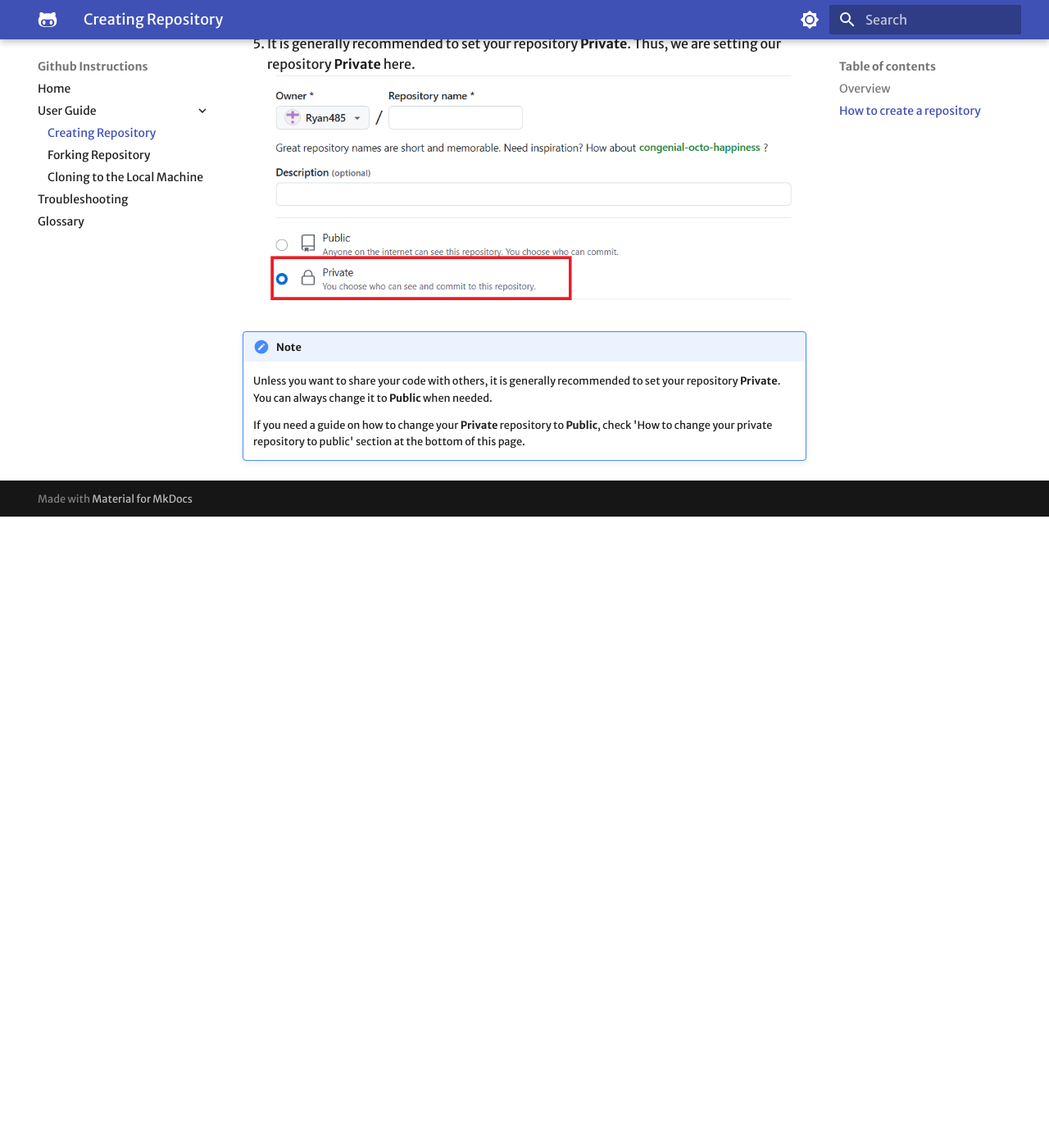
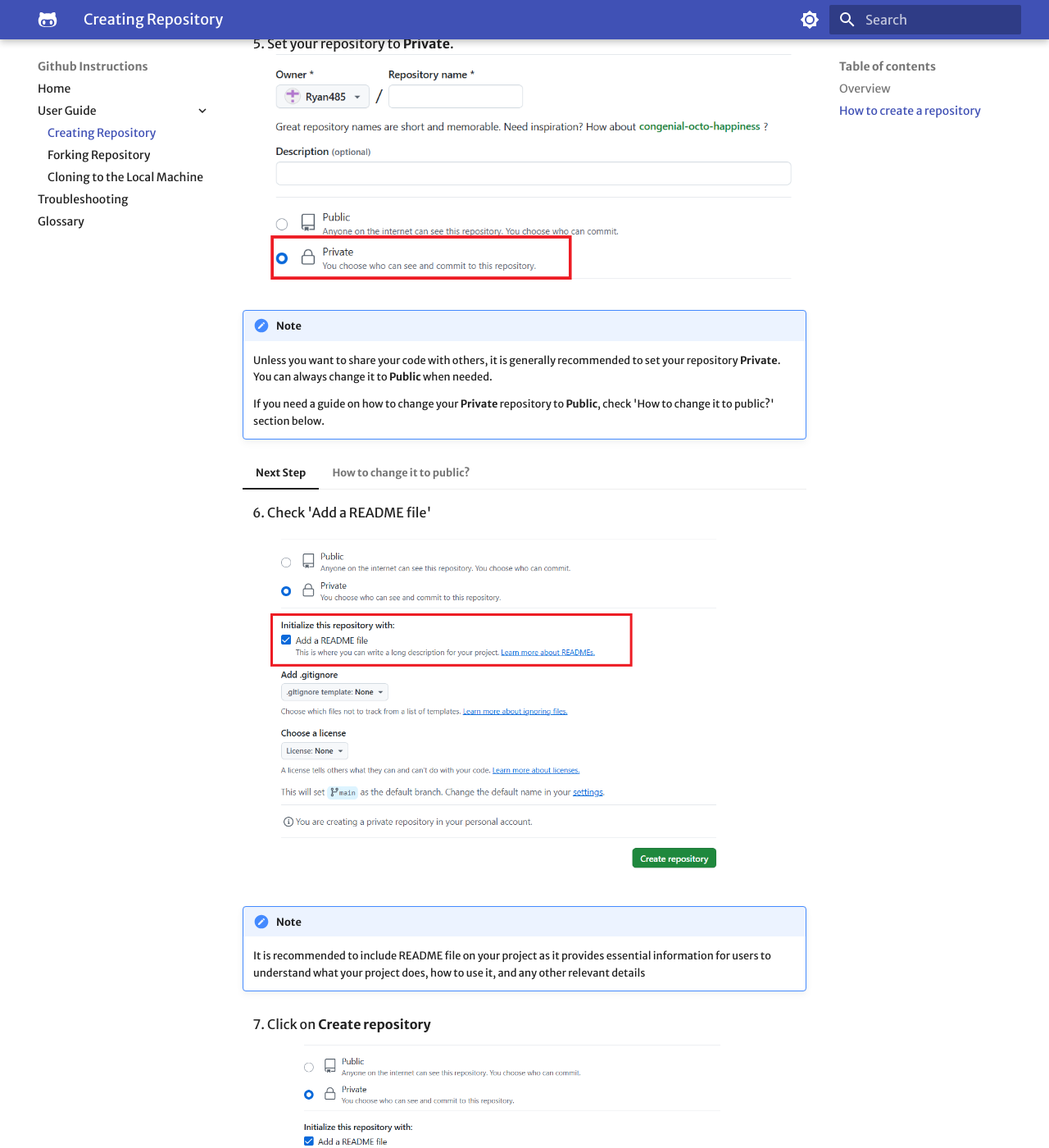
Before and after one commit to Ryan485/COMM2216-Final-Assignment, an MkDocs documentation site: the page built from docs/creating_repository.md, in a window 1280 px wide and 1400 px high, scrolled down 1092 px. Shown: the whole window at 82% size. Built offline with MkDocs 1.6.1 and Material for MkDocs 9.7.7, drawn with Linux system fonts in a browser that asks for light colours; some web fonts are replaced; before the commit the page ends 1722 px from its top, so only the background shows below that; some of the changed text lies outside the part shown.

Commit message:
Creating repository is done

```diff
--- a/docs/creating_repository.md
+++ b/docs/creating_repository.md
@@ -22,11 +22,52 @@
 4. Set your repository name under **Repository name**
     ![+ name repository](img/repository_name.png){: style="height:50%;width:80%;align:center"}
 
-5. It is generally recommended to set your repository **Private**. Thus, we are setting our repository **Private** here.
+5. Set your repository to **Private**.
     ![+ public or private](img/public_private.png){: style="height:80%;width:100%;align:center"}
 
 !!! note
 
     Unless you want to share your code with others, it is generally recommended to set your repository **Private**. You can always change it to **Public** when needed.
 
-    If you need a guide on how to change your **Private** repository to **Public**, check 'How to change your private repository to public' section at the bottom of this page.
+    If you need a guide on how to change your **Private** repository to **Public**, check 'How to change it to public?' section below.
+
+=== "Next Step"
+    6. Check 'Add a README file'
+
+    ![add readme](img/add_readme.png){: style="height:80%;width:100%;align:center"}
+
+
+    !!! note
+        It is recommended to include README file on your project as it provides essential information for users to understand what your project does, how to use it, and any other relevant details
+
+    7. Click on **Create repository**
+
+        ![add readme](img/create_repo.png){: style="height:80%;width:100%;align:center"}
+
+
+    !!! success
+        Your new repository is successfully created.
+
+
+
+=== "How to change it to public?"
+
+    1. Navigate to the repository you’d like to switch from public to private.
+
+    2. Go to settings
+        ![settings](img/settings.png){: style="height:80%;width:100%;align:center"}
+
+    3. In the settings, scroll down to the bottom until you find the Danger Zone section.
+
+        ![danger zone](img/danger_zone.png){: style="height:80%;width:100%;align:center"}
+
+    4. Click on **Change visibility**
+
+        ![change visibility](img/change_visibility.png){: style="height:80%;width:100%;align:center"}
+
+    5. Click on **Change to public**
+
+        ![change to public](img/change_to_public.png){: style="height:80%;width:100%;align:center"}
+
+    !!! success
+        Private repository is now changed to public.
```
Also changed, not shown: docs/img/add_readme.png (added), docs/img/change_to_public.png (added), docs/img/change_visibility.png (added), docs/img/create_repo.png (added), docs/img/danger_zone.png (added), docs/img/settings.png (added).
